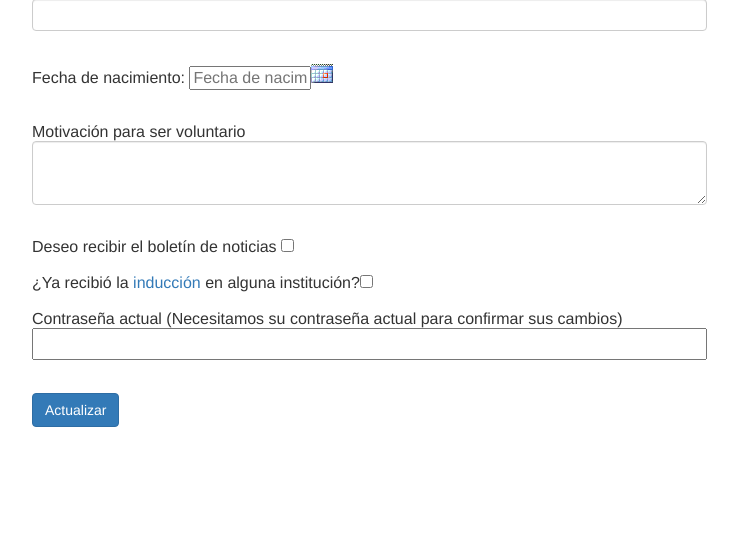
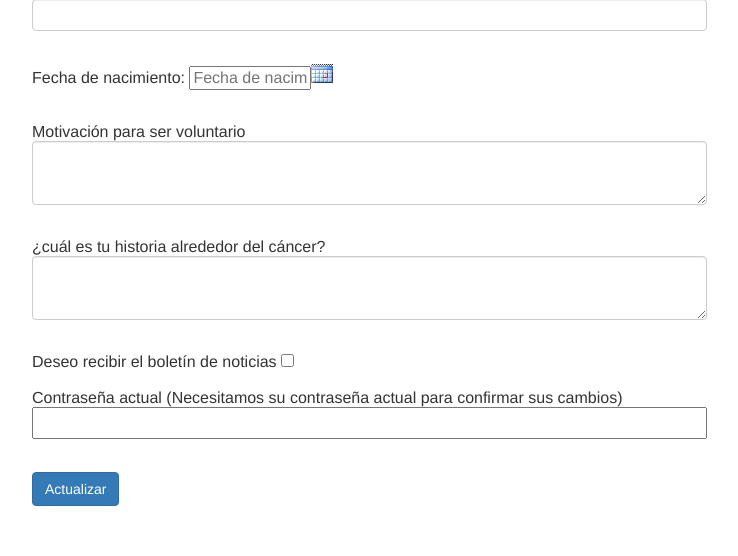
Before and after one commit to dmeza/fcr, a Rails app: page /users/edit in a window 1280 px wide. Shown: the part 737-1293 px from the top of the page, without its empty margins (38-776 px from the left). Before the commit the page ends 1164 px from the top, so only its background shows below. Run offline with Rails 7, Linux system fonts and the light colour scheme; the visitor is signed in with stand-in values (Sample User, id 1); data comes from the database, SQL or seed files in the repository; data that the repository does not hold is empty; style sheets or scripts are compiled from the project's sources; parts of the project's set-up code (start-up, migrations or seed data) failed here and were passed over; some libraries are stand-ins or nearby versions.

Commit message:
Show history field

```diff
--- a/app/controllers/application_controller.rb
+++ b/app/controllers/application_controller.rb
@@ -11,10 +11,10 @@
 
   def configure_permitted_parameters
     devise_parameter_sanitizer.for(:sign_up) do |u|
-      u.permit(:email, :first_name, :last_name, :indentifier, :city_id, :phone, :mobile, :birth_date, :motivation, :password, :password_confirmation, :contact_me, :has_institution_induction)
+      u.permit(:email, :first_name, :last_name, :indentifier, :city_id, :phone, :mobile, :birth_date, :motivation, :history, :password, :password_confirmation, :contact_me, :has_institution_induction)
     end
     devise_parameter_sanitizer.for(:account_update) do |u|
-      u.permit(:email, :first_name, :last_name, :indentifier, :city_id, :phone, :mobile, :birth_date, :motivation, :password, :password_confirmation, :contact_me, :has_institution_induction, :remember_me, :current_password)
+      u.permit(:email, :first_name, :last_name, :indentifier, :city_id, :phone, :mobile, :birth_date, :motivation, :history, :password, :password_confirmation, :contact_me, :has_institution_induction, :remember_me, :current_password)
     end
     #devise_parameter_sanitizer.for(:invite).concat [:role_id, :company_id]
     #devise_parameter_sanitizer.for(:accept_invitation).concat [:first_name, :last_name]
--- a/app/views/devise/registrations/edit.html.haml
+++ b/app/views/devise/registrations/edit.html.haml
@@ -79,16 +79,17 @@
         %br/
         .row
           .col-lg-12
+            .form-group
+              = f.label '¿Cuál es tu historia alrededor del cáncer?', for: "history"
+              %br/
+              = f.text_area :history, class: "form-control", id: "history", style: "width: 90%; height: 64px; padding: 5px;"
+
+        %br/
+        .row
+          .col-lg-12
             %p
               = f.label 'Deseo recibir el boletín de noticias'
               = f.check_box :contact_me, style: 'margin-top: -5px;'
-            %br/
-            %p
-              = f.label '' do
-                ¿Ya recibió la
-                = link_to 'inducción', '#', title: 'Inducción es una clase de preparación para que los voluntarios puedan participar de mejor manera en los eventos. Es requerida para poder participar en eventos.'
-                en alguna institución?
-              = f.check_box :has_institution_induction, style: 'margin-top: -5px;'
         %br/
         .row
           .col-lg-12
```
Also changed, not shown: app/views/admin/volunteers/edit.html.haml (+7 -0 lines).
